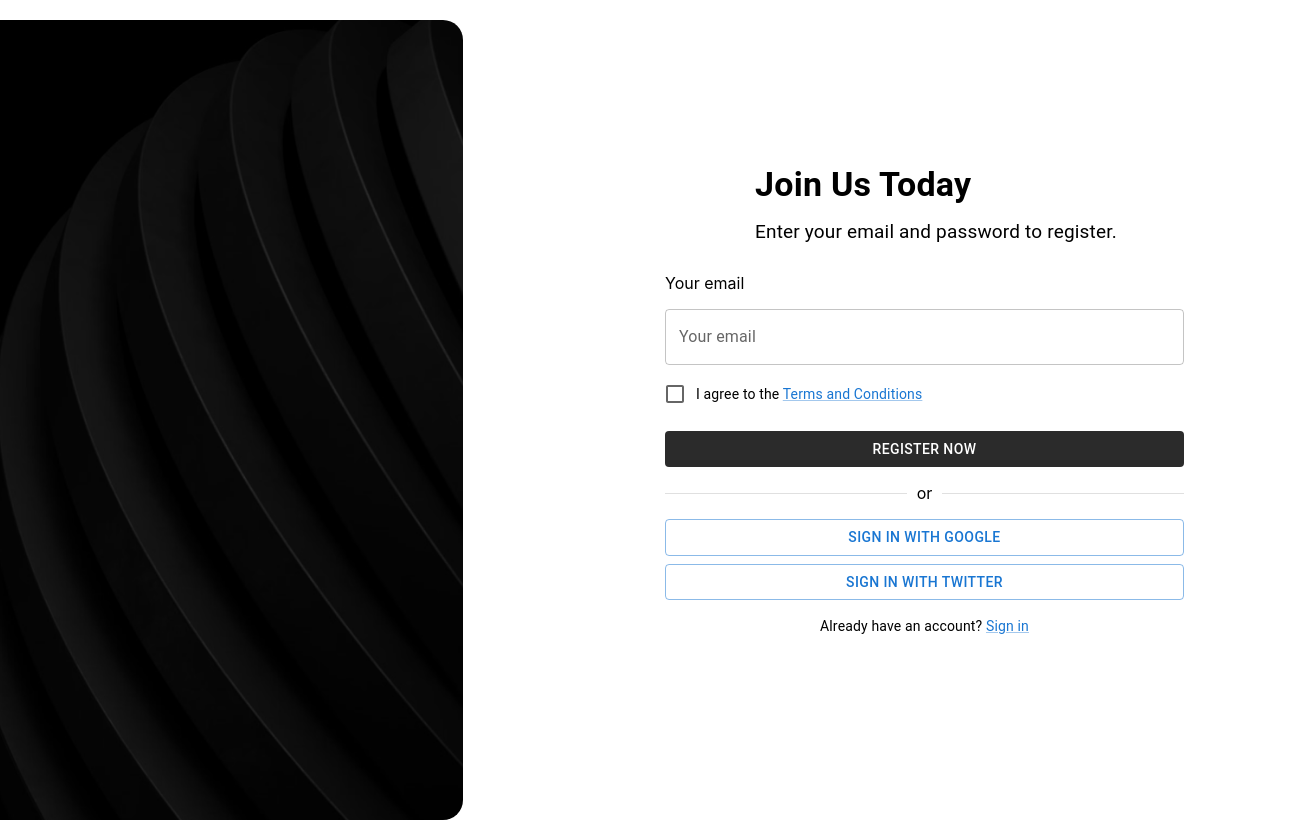
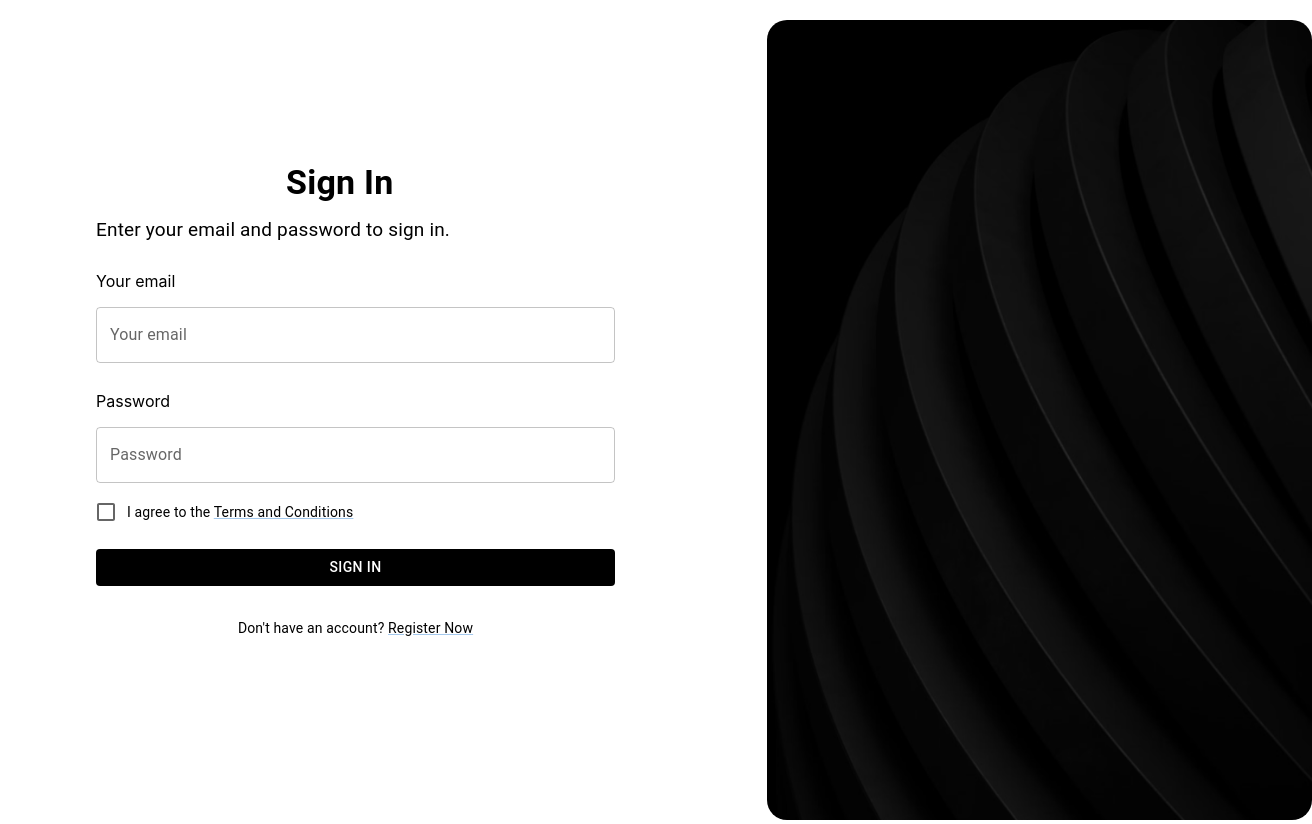
Before and after one commit to kimmisinha/Material-UI-Project, a React (Create React App) app: page /signin in a window 1280 px wide. Shown: the whole page, 1312 px wide, since content can reach past the window. Built offline with nearby package versions, Linux system fonts and the light colour scheme.

Commit message:
Updated SignIn: password field, alignment, layout

```diff
--- a/src/Component/Navbar.jsx
+++ b/src/Component/Navbar.jsx
@@ -74,6 +74,9 @@ const buttonsize = {
             >
               Material Tailwind React
             </Typography>
+
+
+
             <Box sx={{ display: "flex", justifyContent: "center", flexGrow: 3 }}>
               <Button sx={buttonsize} onClick={handlesubmitHome}color="inherit">
                 Home
--- a/src/Component/OurTeam.jsx
+++ b/src/Component/OurTeam.jsx
@@ -60,7 +60,7 @@ const teamMembers = [
 
 const OurTeam = () => {
   return (
-    <Container maxWidth="lg">
+    <Container  maxWidth={"xl"} style={{width:"100%"}}>
       <Box textAlign="center" sx={{ py: 5, marginTop: "130px" }}>
         <Typography
           variant="h7"
@@ -105,7 +105,6 @@ const OurTeam = () => {
                 width="400"
                 image={member.image}
                 alt={member.name}
-                // borderRadius="30px"
                margin="20px"
                marginTop="25px"
               />
--- a/src/Component/Profile.jsx
+++ b/src/Component/Profile.jsx
@@ -10,18 +10,32 @@ import { createTheme, ThemeProvider } from "@mui/material/styles";
 import { useNavigate } from "react-router-dom";
 import image from "../assets/team-5.webp";
 import Navbar from "./Navbar";
-
+import { Container } from "@mui/material";
+import Footer from "./Footer";
 function Profile() {
   return (
     <>
       <Navbar />
       {/* 2 box */}
-      <Box sx={{ height: "30%", backgroundColor: "#000000" }}></Box>
-      <Paper
+
+      <Box
+      sx={{
+        width: "100vw",
+        height: "35vh",
+        backgroundColor: "black",
+        display: "flex",
+        alignItems: "center",
+        justifyContent: "center"
+      }}
+    >
+      {/* Content here if needed added button */}
+    </Box>
+
+      {/* <Paper
         elevation={3}
         style={{ padding: "20px", maxWidth: "600px", marginRight: "-200px" }}
-      >
-        <Grid container spacing={2}>
+      > */}
+        <Grid container spacing={2} elevation={3} style={{padding: "20px", maxWidth: "600px", marginRight: "-200px"}}>
           <Grid item xs={12} sm={8}>
             <Avatar
               alt="Remy Sharp"
@@ -125,7 +139,8 @@ function Profile() {
             <Typography variant="h6">Comments</Typography>
           </Box>
         </Box>
-      </Paper>
+      {/* </Paper> */}
+      <Footer/>
     </>
   );
 }
--- a/src/Component/SignIn.jsx
+++ b/src/Component/SignIn.jsx
@@ -8,17 +8,20 @@ import {
   Container,
   Box,
   Link,
-  Divider,
 } from "@mui/material";
 import Black from "../assets/Black.webp";
 
 const SignIn = () => {
+  // Custom styles for checkbox
+  const checkboxStyle = {
+    '& .MuiCheckbox-root': {
+      color: 'black', // Color of the checkbox when unchecked
+    },
+    '& .Mui-checked': {
+      color: 'black', // Color of the checkbox when checked
+    },
+  };
 
-
-const freeDownloadButtonStyle = {
-  backgroundColor: "#2B2B2B",
-
-};
   return (
     <Container>
       <Box
@@ -31,27 +34,7 @@ const freeDownloadButtonStyle = {
         <Box
           sx={{
             flex: 1,
-            display: { xs: "none", md: "block" },
-            position: "relative",
-          }}
-        >
-          <img
-            src={Black}
-            alt="Sign In"
-            style={{
-              width: "100%",
-              height: "100%",
-              objectFit: "cover",
-              borderRadius: "20px",
-              marginLeft: "-120px",
-              marginTop: "20px",
-            }}
-          />
-        </Box>
-        <Box
-          sx={{
-            flex: 1,
-            marginLeft: "50px",
+            marginRight: "50px",
             p: 4,
             display: "flex",
             flexDirection: "column",
@@ -62,16 +45,14 @@ const freeDownloadButtonStyle = {
             variant="h4"
             component="h2"
             gutterBottom
-            marginLeft="90px"
-            sx={{ fontWeight: "bold" }}
+            sx={{ fontWeight: "bold", marginLeft: "190px" }}
           >
-            Join Us Today
+            Sign In
           </Typography>
-          <Typography gutterBottom marginLeft="90px" fontSize="19px" >
-            Enter your email and password to register.
+          <Typography gutterBottom fontSize="19px">
+            Enter your email and password to sign in.
           </Typography>
           <label style={{ marginTop: "20px" }}>Your email</label>
-
           <TextField
             label="Your email"
             type="email"
@@ -79,33 +60,60 @@ const freeDownloadButtonStyle = {
             fullWidth
             margin="normal"
           />
+          <label style={{ marginTop: "20px" }}>Password</label>
+          <TextField
+            label="Password"
+            type="password"
+            variant="outlined"
+            fullWidth
+            margin="normal"
+          />
           <FormControlLabel
-            control={<Checkbox />}
+            control={<Checkbox sx={checkboxStyle} />}
             label={
               <Typography variant="body2">
-                I agree to the <Link href="#">Terms and Conditions</Link>
+                I agree to the <Link href="#" sx={{ color: 'black' }}>Terms and Conditions</Link>
               </Typography>
             }
           />
           <Button
-
-
             fullWidth
-            sx={{ mt: 2, mb: 2 ,color:"white", backgroundColor: "#2B2B2B",}}
+            sx={{
+              mt: 2,
+              mb: 2,
+              color: "white",
+              backgroundColor: "black", // Button color
+              '&:hover': {
+                backgroundColor: "black", // Button hover color
+              },
+            }}
           >
-            Register Now
-          </Button>
-          <Divider sx={{ mb: 2 }}>or</Divider>
-          <Button variant="outlined" fullWidth sx={{ mb: 1 }}>
-            Sign in with Google
-          </Button>
-          <Button variant="outlined" fullWidth
-          >
-            Sign in with Twitter
+            Sign In
           </Button>
           <Typography variant="body2" align="center" sx={{ mt: 2 }}>
-            Already have an account? <Link href="#">Sign in</Link>
+            Don't have an account? <Link href="#" sx={{ color: 'black' }}>Register Now</Link>
           </Typography>
+        </Box>
+
+        <Box
+          sx={{
+            flex: 1,
+            display: { xs: "none", md: "block" },
+            position: "relative",
+          }}
+        >
+          <img
+            src={Black}
+            alt="Sign In"
+            style={{
+              width: "105%",
+              height: "100%",
+              objectFit: "cover",
+              borderRadius: "20px",
+              marginTop: "20px",
+              marginLeft: "70px",
+            }}
+          />
         </Box>
       </Box>
     </Container>
--- a/src/Component/Signup.jsx
+++ b/src/Component/Signup.jsx
@@ -1,3 +1,119 @@
+// import React from "react";
+// import {
+//   TextField,
+//   Button,
+//   Checkbox,
+//   FormControlLabel,
+//   Typography,
+//   Container,
+//   Box,
+//   Link,
+//   Divider,
+// } from "@mui/material";
+// import Black from "../assets/Black.webp";
+
+// const Signup = () => {
+//   const freeDownloadButtonStyle = {
+//     backgroundColor: "#2B2B2B",
+//   };
+
+//   return (
+//     <Container>
+//       <Box
+//         sx={{
+//           display: "flex",
+//           alignItems: "stretch",
+//           height: "100vh",
+//         }}
+//       >
+//         <Box
+//           sx={{
+//             flex: 1,
+//             marginRight: "50px",
+//             p: 4,
+//             display: "flex",
+//             flexDirection: "column",
+//             justifyContent: "center",
+//           }}
+//         >
+//           <Typography
+//             variant="h4"
+//             component="h2"
+//             gutterBottom
+//             sx={{ fontWeight: "bold", marginLeft: "190px" }}
+//           >
+//             Sign In
+//           </Typography>
+//           <Typography gutterBottom fontSize="19px">
+//             Enter your email and password to register.
+//           </Typography>
+//           <label style={{ marginTop: "20px" }}>Your email</label>
+
+//           <TextField
+//             label="Your email"
+//             type="email"
+//             variant="outlined"
+//             fullWidth
+//             margin="normal"
+//           />
+//           <FormControlLabel
+//             control={<Checkbox />}
+//             label={
+//               <Typography variant="body2">
+//                 I agree to the <Link href="#">Terms and Conditions</Link>
+//               </Typography>
+//             }
+//           />
+//           <Button
+//             fullWidth
+//             sx={{ mt: 2, mb: 2, color: "white", backgroundColor: "#2B2B2B" }}
+//           >
+//             Register Now
+//           </Button>
+//           <Divider sx={{ mb: 2 }}>or</Divider>
+//           <Button variant="outlined" fullWidth sx={{ mb: 1 }}>
+//             Sign in with Google
+//           </Button>
+//           <Button variant="outlined" fullWidth>
+//             Sign in with Twitter
+//           </Button>
+//           <Typography variant="body2" align="center" sx={{ mt: 2 }}>
+//             Already have an account? <Link href="#">Sign in</Link>
+//           </Typography>
+//         </Box>
+
+//         <Box
+//           sx={{
+//             flex: 1,
+//             display: { xs: "none", md: "block" },
+//             position: "relative",
+//           }}
+//         >
+//           <img
+//             src={Black}
+//             alt="Sign In"
+//             style={{
+//               width: "105%",
+//               height: "100%",
+//               objectFit: "cover",
+//               borderRadius: "20px",
+//               marginTop: "20px",
+//               // marginLeft:"500px"
+//               marginLeft: "70px",
+//             }}
+//           />
+//         </Box>
+//       </Box>
+//     </Container>
+//   );
+// };
+
+// export default Signup;
+
+
+
+
+
 import React from "react";
 import {
   TextField,
@@ -29,7 +145,27 @@ const Signup = () => {
         <Box
           sx={{
             flex: 1,
-            marginRight: "50px",
+            display: { xs: "none", md: "block" },
+            position: "relative",
+          }}
+        >
+          <img
+            src={Black}
+            alt="Sign In"
+            style={{
+              width: "100%",
+              height: "100%",
+              objectFit: "cover",
+              borderRadius: "20px",
+              marginLeft: "-120px",
+              marginTop: "30px",
+            }}
+          />
+        </Box>
+        <Box
+          sx={{
+            flex: 1,
+            marginLeft: "50px",
             p: 4,
             display: "flex",
             flexDirection: "column",
@@ -40,11 +176,12 @@ const Signup = () => {
             variant="h4"
             component="h2"
             gutterBottom
-            sx={{ fontWeight: "bold", marginLeft: "190px" }}
+            marginLeft="90px"
+            sx={{ fontWeight: "bold" }}
           >
-            Sign In
+            Join Us Today
           </Typography>
-          <Typography gutterBottom fontSize="19px">
+          <Typography gutterBottom marginLeft="90px" fontSize="19px">
             Enter your email and password to register.
           </Typography>
           <label style={{ marginTop: "20px" }}>Your email</label>
@@ -57,10 +194,10 @@ const Signup = () => {
             margin="normal"
           />
           <FormControlLabel
-            control={<Checkbox />}
+            control={<Checkbox sx={{ color: 'black', '&.Mui-checked': { color: 'black' } }} />}
             label={
-              <Typography variant="body2">
-                I agree to the <Link href="#">Terms and Conditions</Link>
+              <Typography variant="body2" sx={{ color: 'black' }}>
+                I agree to the <Link href="#" sx={{ color: 'black' }}>Terms and Conditions</Link>
               </Typography>
             }
           />
@@ -71,37 +208,9 @@ const Signup = () => {
             Register Now
           </Button>
           <Divider sx={{ mb: 2 }}>or</Divider>
-          <Button variant="outlined" fullWidth sx={{ mb: 1 }}>
-            Sign in with Google
-          </Button>
-          <Button variant="outlined" fullWidth>
-            Sign in with Twitter
-          </Button>
-          <Typography variant="body2" align="center" sx={{ mt: 2 }}>
-            Already have an account? <Link href="#">Sign in</Link>
+          <Typography variant="body2" align="center" sx={{ mt: 2, color: 'black' }}>
+            Already have an account? <Link href="#" sx={{ color: 'black' }}>Sign in</Link>
           </Typography>
-        </Box>
-
-        <Box
-          sx={{
-            flex: 1,
-            display: { xs: "none", md: "block" },
-            position: "relative",
-          }}
-        >
-          <img
-            src={Black}
-            alt="Sign In"
-            style={{
-              width: "105%",
-              height: "100%",
-              objectFit: "cover",
-              borderRadius: "20px",
-              marginTop: "20px",
-              // marginLeft:"500px"
-              marginLeft: "70px",
-            }}
-          />
         </Box>
       </Box>
     </Container>
--- a/src/Component/TeamPage.jsx
+++ b/src/Component/TeamPage.jsx
@@ -13,7 +13,7 @@ import teamwork from "../assets/teamwork.webp";
 
 const TeamPage = () => {
   return (
-    <Container maxWidth="lg">
+    <Container maxWidth="lg" >
       <Box
         sx={{
           display: "flex",
@@ -22,6 +22,7 @@ const TeamPage = () => {
           justifyContent: "space-between",
           minHeight: "40vh",
           padding: "4rem 0",
+          marginTop: "70px",
         }}
       >
         <Box sx={{ maxWidth: "50%" }}>
```
